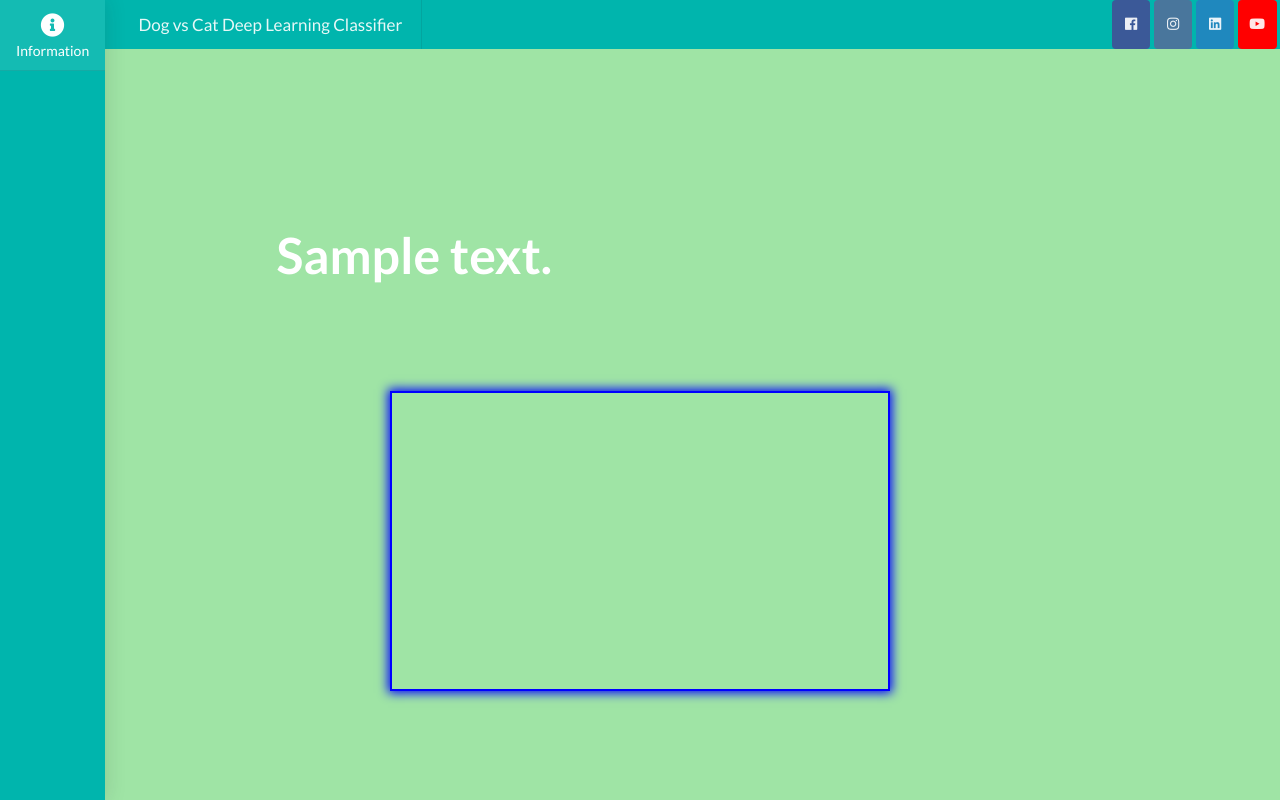
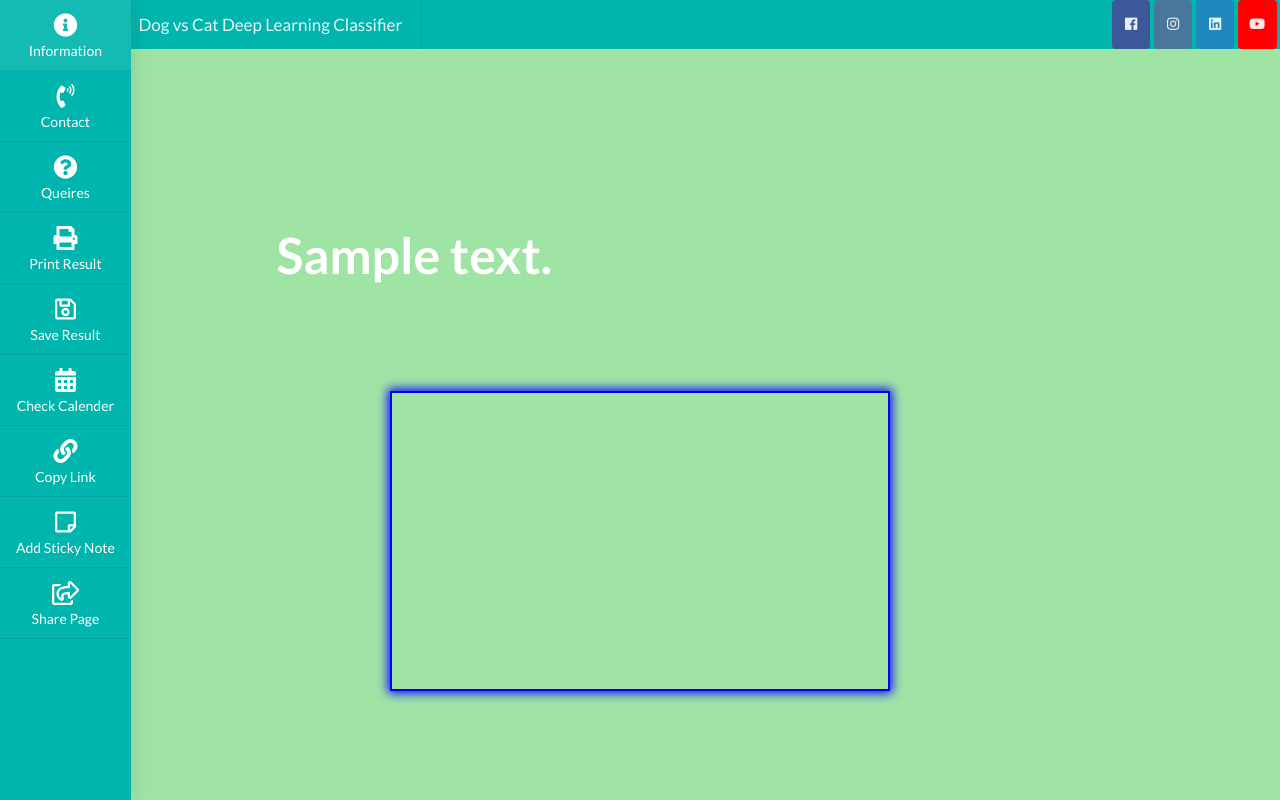
Before and after one commit to tarun36rocker/Deep_Learning-Image_Classifier-CatvsDog, a Flask app: template templates/final.html in a window 1280 px wide. Run offline with Flask 2, Linux system fonts and the light colour scheme; the template is opened without the code that fills it: most values are stand-ins (such as "Sample title", 1, 10 or a date in 2020); parts of the project's set-up code (start-up, migrations or seed data) failed here and were passed over.

Commit message:
Update final.html

```diff
--- a/templates/final.html
+++ b/templates/final.html
@@ -34,11 +34,41 @@
         <i class="info circle icon" id="info"></i>
         Information
       </a>
+	    <a class="item" >
+        <i class="phone volume icon" id="contact"></i>
+        Contact
+      </a>
+      <a class="item" >
+        <i class="question circle icon" id="queries"></i>
+        Queires
+      </a>
+      <a class="item" >
+        <i class="print icon" id="print"></i>
+        Print Result
+      </a>
+      <a class="item" >
+        <i class="save outline icon" id="save"></i>
+        Save Result
+      </a>
+      <a class="item" >
+        <i class="calendar alternate icon" id="calender"></i>
+        Check Calender
+      </a>
+      <a class="item" >
+        <i class="linkify icon" id="copy"></i>
+        Copy Link
+      </a>
+      <a class="item" >
+        <i class="sticky note outline icon" id="sticky"></i>
+        Add Sticky Note
+      </a>
+      <a class="item" >
+        <i class="share square outline icon" id="share"></i>
+        Share Page
+      </a>
 	<script>
         var button=document.getElementById('info');
-        button.addEventListener('click',function(){
-          alert ("This is a CNN model which classifies the images and returns whether the image entered is a dog or a cat");
-        });
+        button.addEventListener('click',function(){alert ("This is a CNN model which classifies the images and returns whether the image entered is a dog or a cat");});
       </script>
     </div>
   </div>
```
